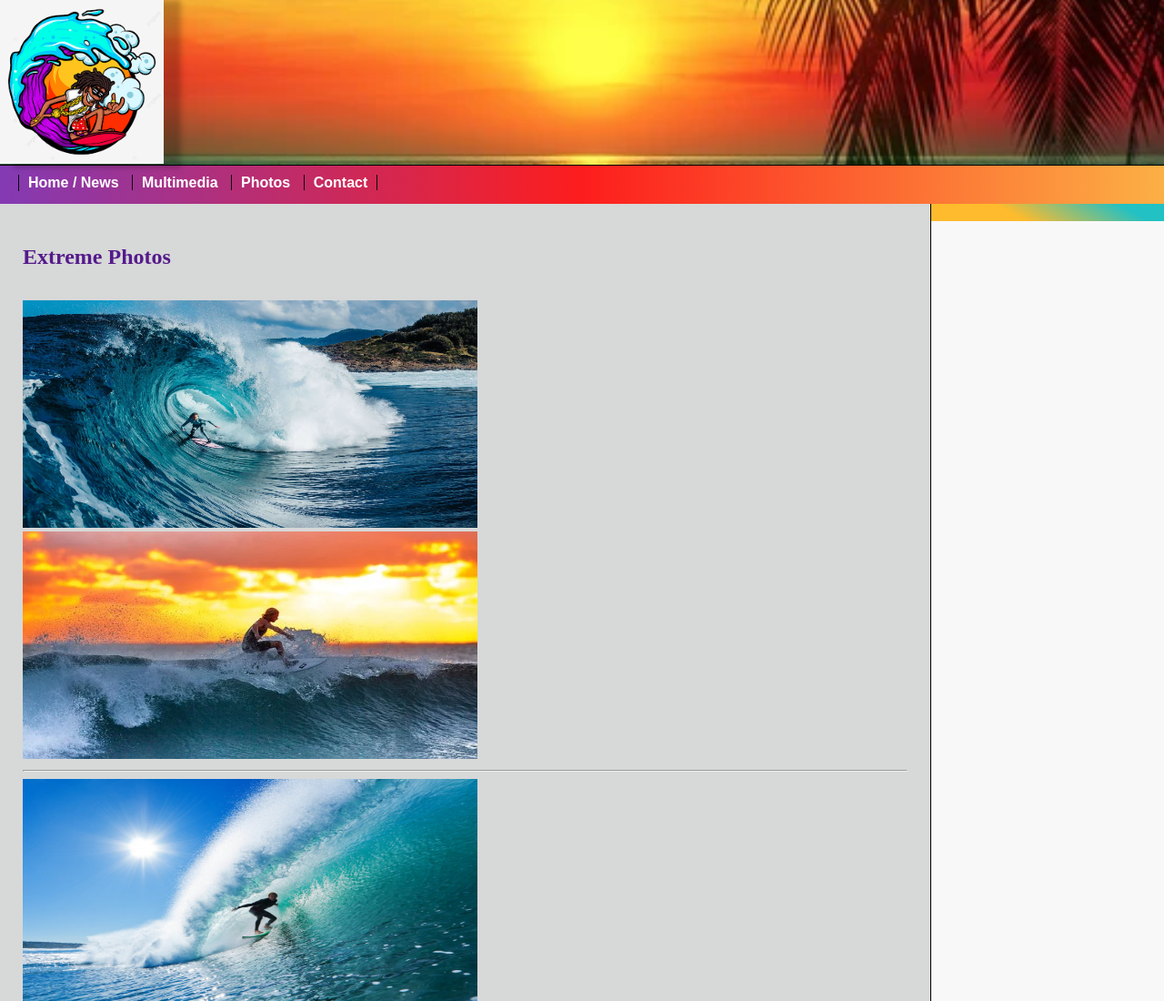
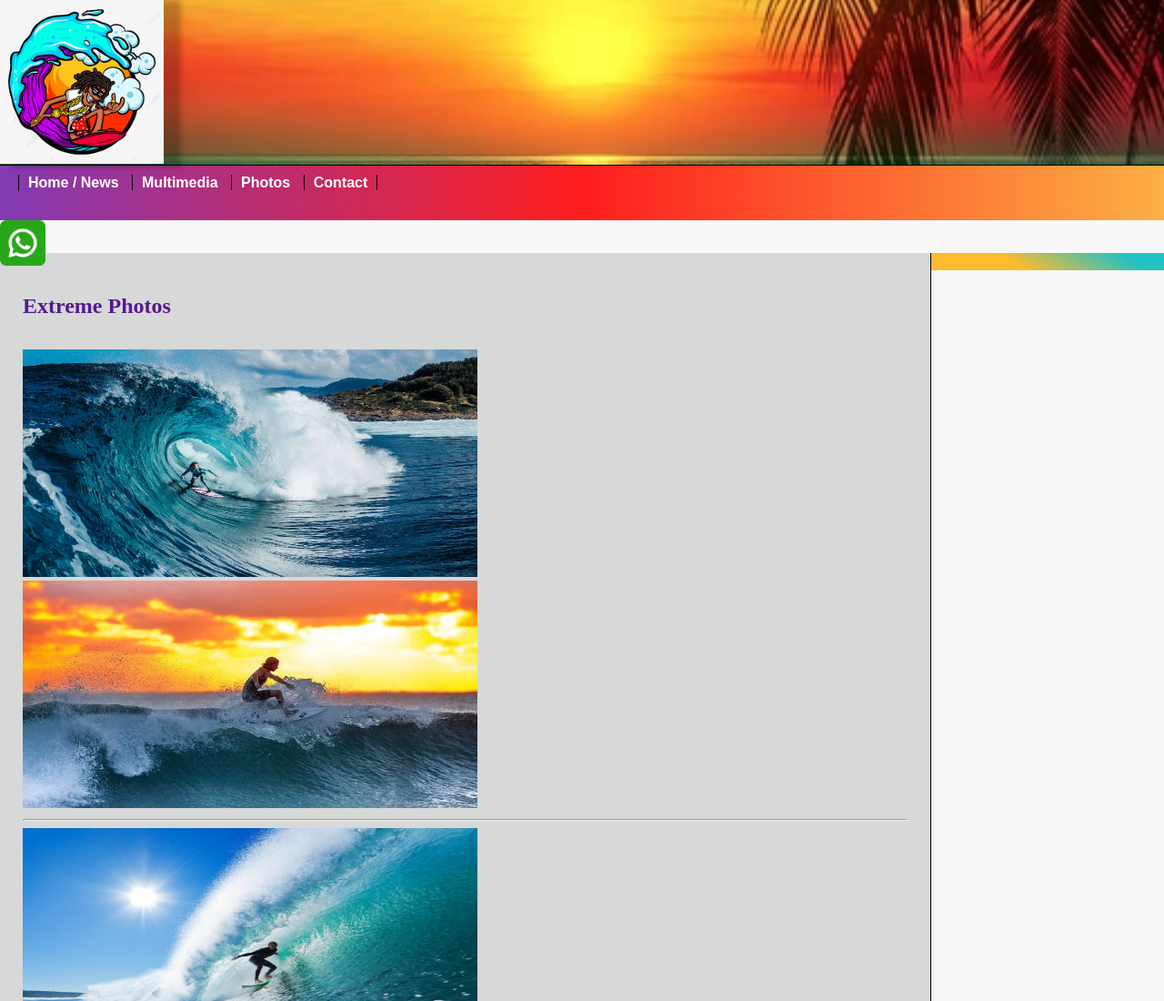
Before and after one commit to luisjunckes/SurfHouse2, a plain HTML site: page fotos.html in a window 1280 px wide. Shown: the top 1100 px of the page at 91% size. Drawn offline with Linux system fonts and the light colour scheme.

Commit message:
Update fotos.html

```diff
--- a/fotos.html
+++ b/fotos.html
@@ -35,6 +35,9 @@
                 <li><a href="contato.html"> Contact </a></li>
 
             </ul>
+        </div>
+         <div id="wpp">
+            <a target="_blank" href="https://api.whatsapp.com/send?phone=5547988657865"><img src="img/whatsapp.png" width="50px" height="50px"></a>
         </div>
 
         <!-- Barra lateral -->
```
